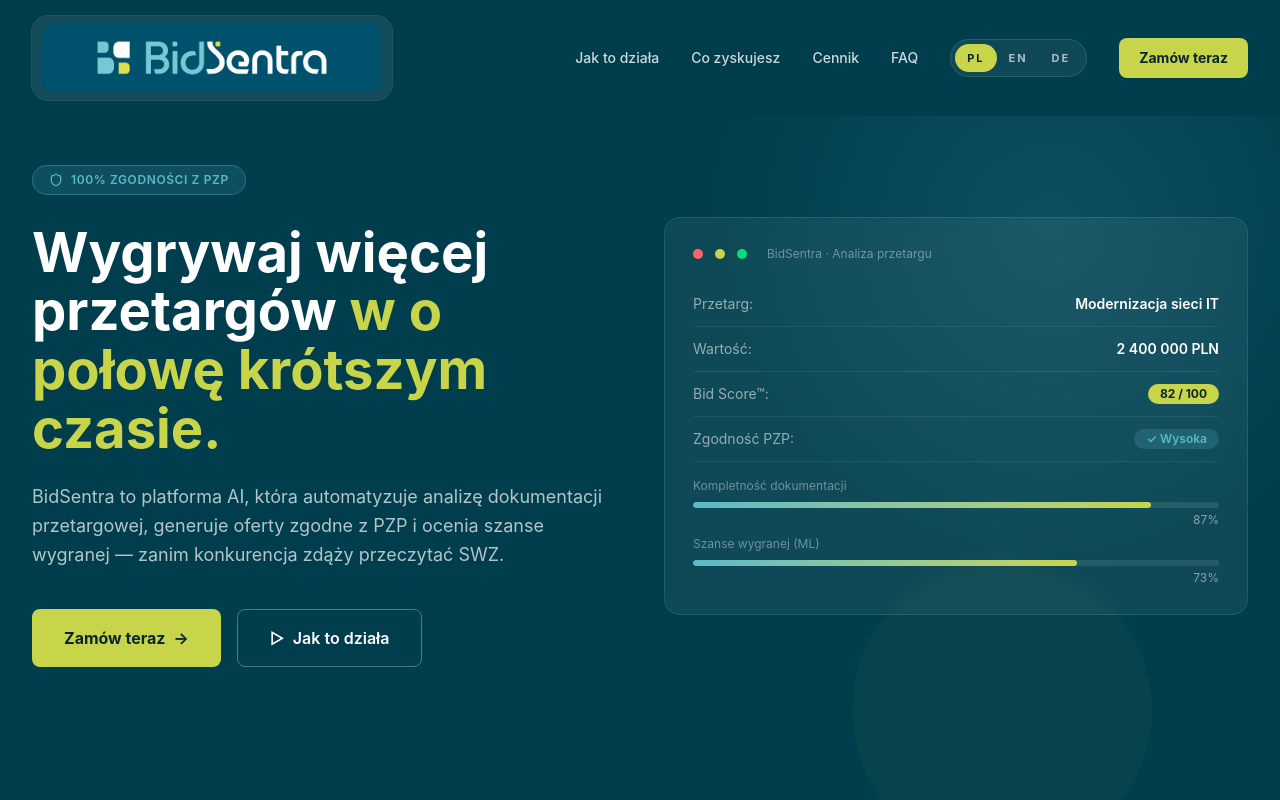
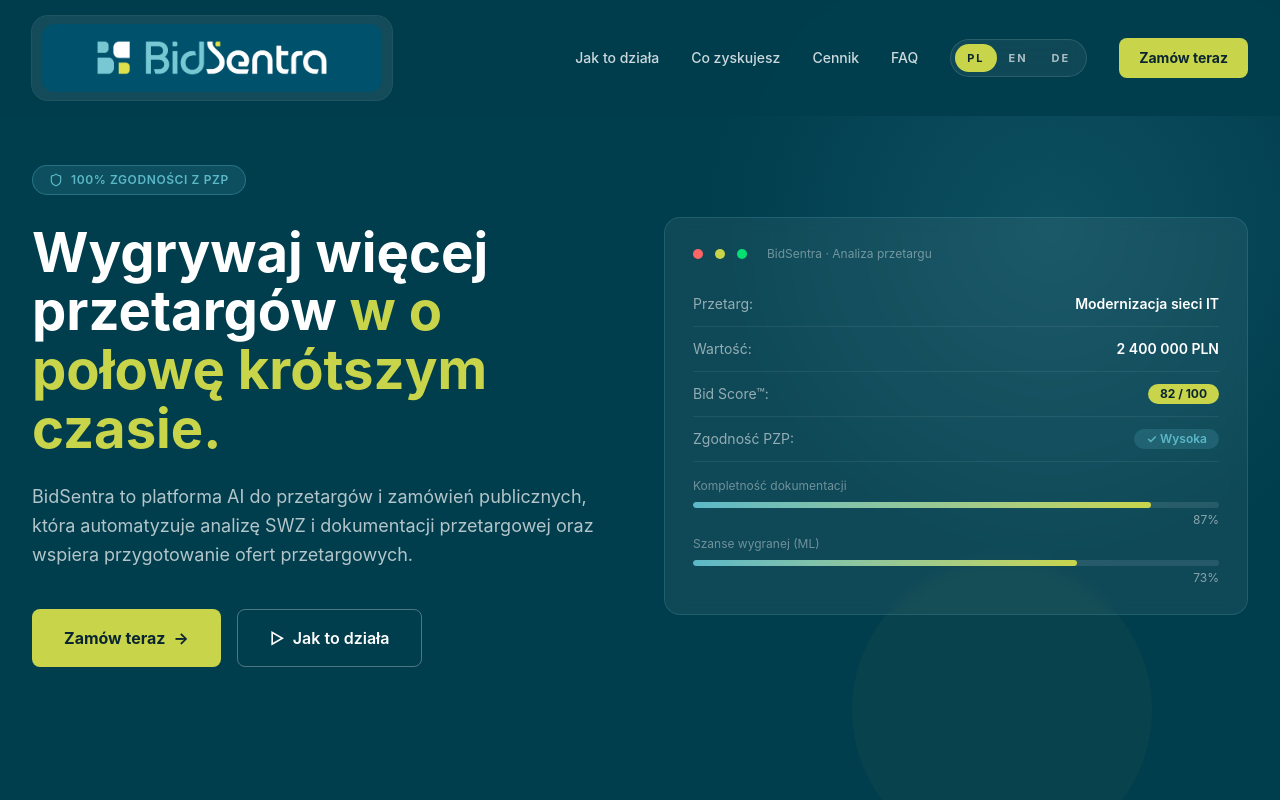
Before and after one commit to bjd1988/bidsentra-landing, a Next.js app: page / in a window 1280 px wide. Shown: the top 800 px of the page. Built offline with nearby package versions, Linux system fonts and the light colour scheme.

Commit message:
Refine Polish SEO targeting

```diff
--- a/content/hero.json
+++ b/content/hero.json
@@ -2,7 +2,7 @@
   "badge": "100% zgodności z PZP",
   "titleWhite": "Wygrywaj więcej przetargów",
   "titleHighlight": "w o połowę krótszym czasie.",
-  "description": "BidSentra to platforma AI, która automatyzuje analizę dokumentacji przetargowej, generuje oferty zgodne z PZP i ocenia szanse wygranej — zanim konkurencja zdąży przeczytać SWZ.",
+  "description": "BidSentra to platforma AI do przetargów i zamówień publicznych, która automatyzuje analizę SWZ i dokumentacji przetargowej oraz wspiera przygotowanie ofert przetargowych.",
   "ctaPrimary": "Zamów teraz",
   "ctaSecondary": "Jak to działa",
   "card": {
--- a/content/locales/pl-privacy.json
+++ b/content/locales/pl-privacy.json
@@ -1,7 +1,7 @@
 {
   "metadata": {
-    "homeTitle": "BidSentra – Wygrywaj więcej przetargów z AI",
-    "homeDescription": "BidSentra to platforma AI, która automatyzuje analizę dokumentacji przetargowej, generuje oferty zgodne z PZP i ocenia szanse wygranej.",
+    "homeTitle": "BidSentra AI - system do przetargów i analizy SWZ",
+    "homeDescription": "BidSentra to platforma AI do przetargów i zamówień publicznych. Analizuje SWZ i dokumentację przetargową oraz wspiera przygotowanie ofert przetargowych.",
     "privacyTitle": "Polityka prywatności | BidSentra",
     "privacyDescription": "Informacje o przetwarzaniu danych osobowych i zasadach korzystania z formularza kontaktowego w serwisie BidSentra."
   },
--- a/src/app/layout.tsx
+++ b/src/app/layout.tsx
@@ -2,22 +2,33 @@
 import "./globals.css";
 
 export const metadata: Metadata = {
-  title: "BidSentra – Wygrywaj więcej przetargów z AI",
+  title: "BidSentra AI - system do przetargów i analizy SWZ",
   description:
-    "BidSentra to platforma AI, która automatyzuje analizę dokumentacji przetargowej, generuje oferty zgodne z PZP i ocenia szanse wygranej.",
+    "BidSentra to platforma AI do przetargów i zamówień publicznych. Analizuje SWZ i dokumentację przetargową oraz wspiera przygotowanie ofert przetargowych.",
   keywords: [
-    "przetargi",
+    "BidSentra",
+    "BidSentra AI",
+    "BidSentra przetargi",
+    "BidSentra zamówienia publiczne",
+    "system do przetargów",
+    "platforma do analizy przetargów",
+    "narzędzie do przygotowania ofert przetargowych",
+    "AI do przetargów",
+    "AI do zamówień publicznych",
+    "SaaS do przetargów",
+    "oprogramowanie do ofertowania",
+    "system do analizy SWZ",
+    "narzędzie do analizy dokumentacji przetargowej",
+    "platforma dla wykonawców w przetargach",
+    "program do przygotowania oferty przetargowej",
+    "oferty przetargowe",
     "PZP",
-    "AI",
-    "automatyzacja",
-    "oferty przetargowe",
-    "BidSentra",
     "zamówienia publiczne",
   ],
   openGraph: {
-    title: "BidSentra – Wygrywaj więcej przetargów z AI",
+    title: "BidSentra AI - system do przetargów i analizy SWZ",
     description:
-      "Platforma AI automatyzująca analizę dokumentacji przetargowej i generowanie ofert zgodnych z PZP.",
+      "Platforma AI do przetargów i zamówień publicznych, analizy SWZ oraz przygotowania ofert przetargowych.",
     type: "website",
     locale: "pl_PL",
     siteName: "BidSentra",
--- a/src/app/robots.ts
+++ b/src/app/robots.ts
@@ -1,5 +1,7 @@
 import type { MetadataRoute } from "next";
 import { SITE_URL } from "@/lib/localized-site";
+
+export const dynamic = "force-static";
 
 export default function robots(): MetadataRoute.Robots {
   return {
--- a/src/app/sitemap.ts
+++ b/src/app/sitemap.ts
@@ -5,6 +5,8 @@
   getHomePath,
   getPolicyPath,
 } from "@/lib/localized-site";
+
+export const dynamic = "force-static";
 
 export default function sitemap(): MetadataRoute.Sitemap {
   const lastModified = new Date();
```
